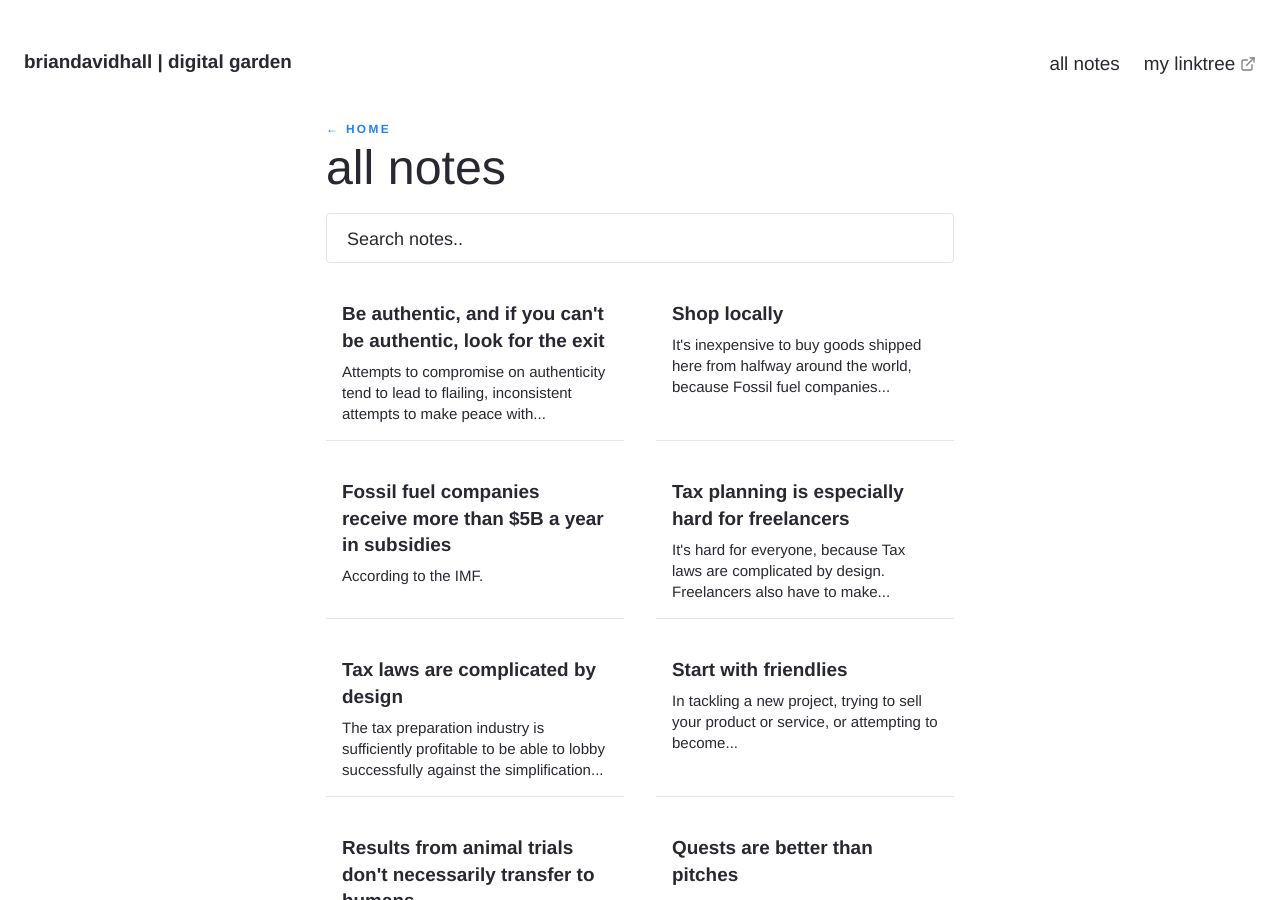
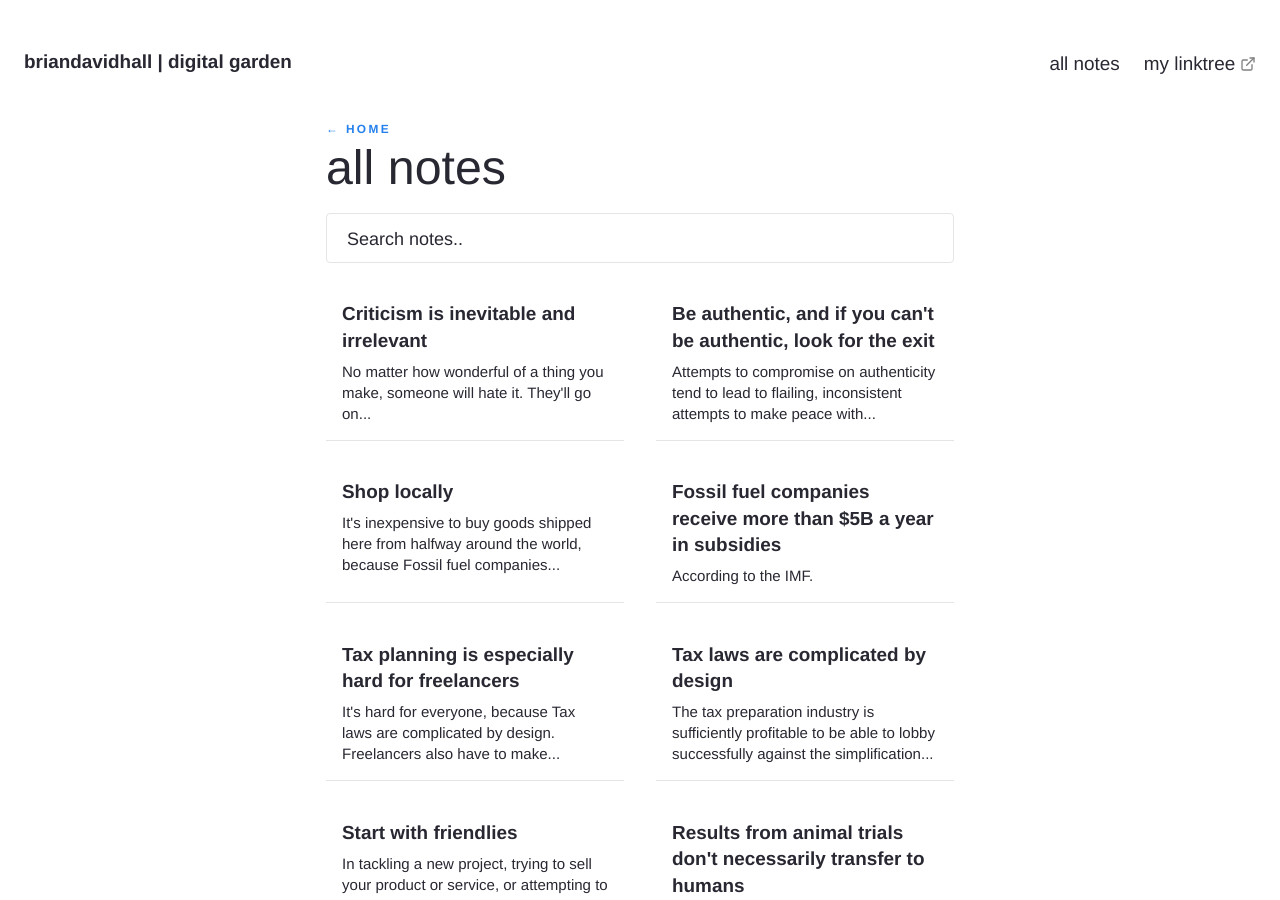
Before and after one commit to bruab/garden, a Jekyll site: the page built from pages/notes.md, in a window 1280 px wide and 900 px high. Built offline with Jekyll 4.4.1, drawn with Linux system fonts in a browser that asks for light colours.

Commit message:
update some notes

```diff
--- a/_notes/Consider side effects.md
+++ b/_notes/Consider side effects.md
@@ -16,10 +16,10 @@ When considering a change, especially a technological innovation, remembering th
 
 But even if it does solve a real problem, like "food sticking to cookware," there's no guarantee that the benefit will outweigh the negative side effects.
 
-This is hard, because we only have to answer one question to determine if there's a benefit, but we have to answer infinite hypothetical questions to assess all the side effects.
+This is hard, because we only have to answer one question to determine if there's a benefit, but we have to answer *infinite hypothetical questions* to assess all the side effects.
 
 The right amount of time to consider side effects is not "infinite" but it's also not "meh whatever we'll be fine."
 
 Default to non-adoption of technological innovations that solve non-critical problems. Revisit side effects of the tech you *do* use on a regular basis. And [[Be careful when optimizing something you can easily measure]].
 
-(See [[Put your phone away]].)
+(See [[Put your phone away]] and [[Don't let social media make you miserable]].)
--- /dev/null
+++ b/_notes/Criticism is inevitable and irrelevant.md
@@ -0,0 +1,15 @@
+---
+
+title: Criticism is inevitable and irrelevant
+feed: show
+date: 2022-11-08
+# permalink: /credits
+# format: list
+
+---
+
+No matter how wonderful of a thing you make, [someone will hate it](https://briandavidhall.com/someone-will-hate-it/). They'll go on and on about how terrible it is, gaining status in the process. Even if you have made a literal timeless classic work of art. Seriously, [many such cases](https://briandavidhall.com/categories/someone-will-hate-it/).
+
+At the same time, it doesn't matter if you get all five star reviews. [[Be careful when optimizing something you can easily measure]].
+
+Creative work is hard to produce and scary to share. Posting a negative review online is easy and quite safe. [[Don't let social media make you miserable]].
```
Also changed, not shown: _notes/Don't let social media make you miserable.md (+1 -1 lines).
